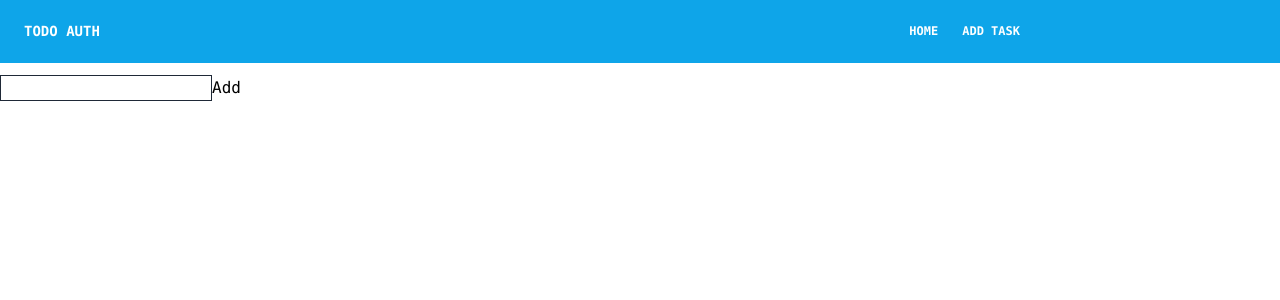
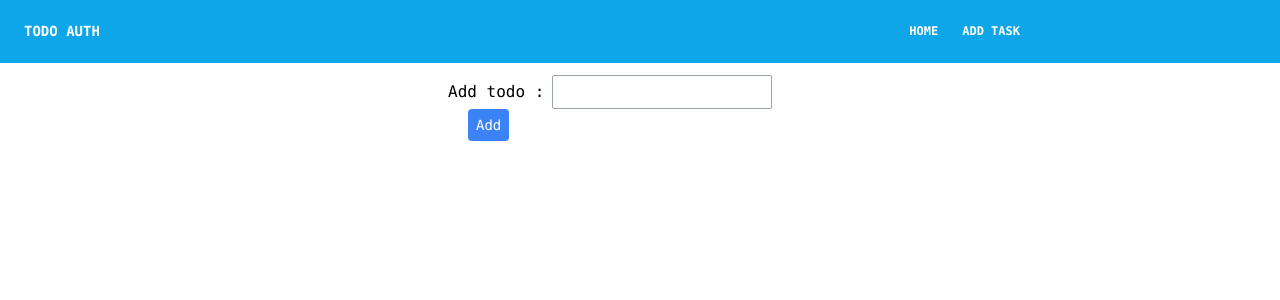
Before and after one commit to Erboll/todo-useState, a React (Create React App) app: page /add-todo in a window 1280 px wide. Shown: the top 300 px of the page. Built offline with nearby package versions, Linux system fonts and the light colour scheme; no server answers.

Commit message:
Add functional to addTodo

```diff
--- a/src/App.tsx
+++ b/src/App.tsx
@@ -1,18 +1,54 @@
-import { Route, Routes } from "react-router-dom";
+import { ChangeEvent, FormEvent, useState } from "react";
+import { Route, Routes, useNavigate } from "react-router-dom";
 import "./App.css";
 import AddTodo from "./pages/AddTodo";
 import Home from "./pages/Home";
 import LoginPage from "./pages/LoginPage";
 import RegisterPage from "./pages/RegisterPage";
+import { Task } from "./types";
 
 function App() {
+  const [textTask, setTextTask] = useState("");
+  const [tasks, setTasks] = useState<Task[]>([]);
+  const navigate = useNavigate();
+
+  const onSubmit = (e: FormEvent) => {
+    e.preventDefault();
+    if (textTask.trim().length) {
+      setTasks([
+        ...tasks,
+        { id: Date.now(), completed: false, task: textTask },
+      ]);
+      setTextTask("");
+      navigate("/");
+    }
+  };
+  const onChange = (e: ChangeEvent<HTMLInputElement>) => {
+    setTextTask(e.target.value);
+  };
+
+  const removeTask = (id: number) => {
+    setTasks(tasks.filter((task) => task.id !== id));
+  };
   return (
     <div>
       <Routes>
-        <Route path="/" element={<Home />} />
+        <Route
+          path="/"
+          element={<Home tasks={tasks} removeTask={removeTask} />}
+        />
         <Route path="/login" element={<LoginPage />} />
         <Route path="/register" element={<RegisterPage />} />
-        <Route path="/add-todo" element={<AddTodo />} />
+        <Route
+          path="/add-todo"
+          element={
+            <AddTodo
+              addTask={onSubmit}
+              textTask={textTask}
+              onChange={onChange}
+            />
+          }
+        />
       </Routes>
     </div>
   );
--- a/src/components/FormAddTodo.tsx
+++ b/src/components/FormAddTodo.tsx
@@ -1,25 +1,31 @@
-import React, { FormEvent, useState } from "react";
-import { Task } from "../types";
+import { ChangeEvent, FormEvent } from "react";
+interface Props {
+  onSubmit: (e: FormEvent) => void;
+  textTask: string;
+  onChange: (e: ChangeEvent<HTMLInputElement>) => void;
+}
 
-const FormAddTodo = () => {
-  const [textTask, setTextTask] = useState("");
-  const [tasks, setTasks] = useState<Task[]>([]);
-
-  const onSubmit = (e: FormEvent) => {
-    e.preventDefault();
-    setTasks([...tasks, { id: Date.now(), completed: false, task: textTask }]);
-    console.log(tasks);
-  };
-
+const FormAddTodo = ({ onSubmit, textTask, onChange }: Props) => {
   return (
     <form onSubmit={onSubmit}>
-      <input
-        type="text"
-        value={textTask}
-        className="border border-gray-800"
-        onChange={(e) => setTextTask(e.target.value)}
-      />
-      <button type="submit">Add</button>
+      <div className="m-auto w-96">
+        <label>
+          {" "}
+          Add todo :
+          <input
+            type="text"
+            value={textTask}
+            className="border ml-2 border-gray-400 rounded-sm p-1"
+            onChange={onChange}
+          />
+        </label>
+        <button
+          className="bg-blue-500 ml-5 hover:bg-blue-700 text-white py-1.5 px-2 rounded text-sm font-light"
+          type="submit"
+        >
+          Add
+        </button>
+      </div>
     </form>
   );
 };
--- /dev/null
+++ b/src/components/TodoList.tsx
@@ -0,0 +1,19 @@
+import React from "react";
+import { Task } from "../types";
+
+interface Props {
+  task: Task;
+  removeTask: React.MouseEventHandler;
+}
+
+const TodoList = ({ task, removeTask }: Props) => {
+  return (
+    <div className="border border-black-400 rounded-md w-3/6 m-auto p-2 text-lg flex justify-between mb-6">
+      <span>{task.task}</span>
+
+      <button onClick={removeTask}>X</button>
+    </div>
+  );
+};
+
+export default TodoList;
--- a/src/pages/AddTodo.tsx
+++ b/src/pages/AddTodo.tsx
@@ -1,12 +1,17 @@
-import React from "react";
+import React, { ChangeEvent, FormEvent } from "react";
 import NavBar from "../components/NavBar";
 import FormAddTodo from "../components/FormAddTodo";
+interface Props {
+  addTask: (e: FormEvent) => void;
+  textTask: string;
+  onChange: (e: ChangeEvent<HTMLInputElement>) => void;
+}
 
-const AddTodo = () => {
+const AddTodo = ({ addTask, textTask, onChange }: Props) => {
   return (
     <div>
       <NavBar />
-      <FormAddTodo />
+      <FormAddTodo onSubmit={addTask} textTask={textTask} onChange={onChange} />
     </div>
   );
 };
--- a/src/pages/Home.tsx
+++ b/src/pages/Home.tsx
@@ -4,14 +4,22 @@ import { Navigate } from "react-router-dom";
 import NavBar from "../components/NavBar";
 import { useAuth } from "../hooks/use-auth";
 import { removeUser } from "../store/slices/userSlice";
+import { Task } from "../types";
+import TodoList from "../components/TodoList";
+interface Props {
+  tasks: Task[];
+  removeTask: (id: number) => void;
+}
 
-const Home = () => {
+const Home = ({ tasks, removeTask }: Props) => {
   const dispatch = useDispatch();
   const { isAuth, email } = useAuth();
-
   return isAuth ? (
     <div>
       <NavBar />
+      {tasks.map((task) => (
+        <TodoList task={task} removeTask={() => removeTask(task.id)} />
+      ))}
       <button
         className="absolute top-4 right-6 text-xs pt-1.5 text-white flex items-center justify-between"
         onClick={() => dispatch(removeUser())}
```
